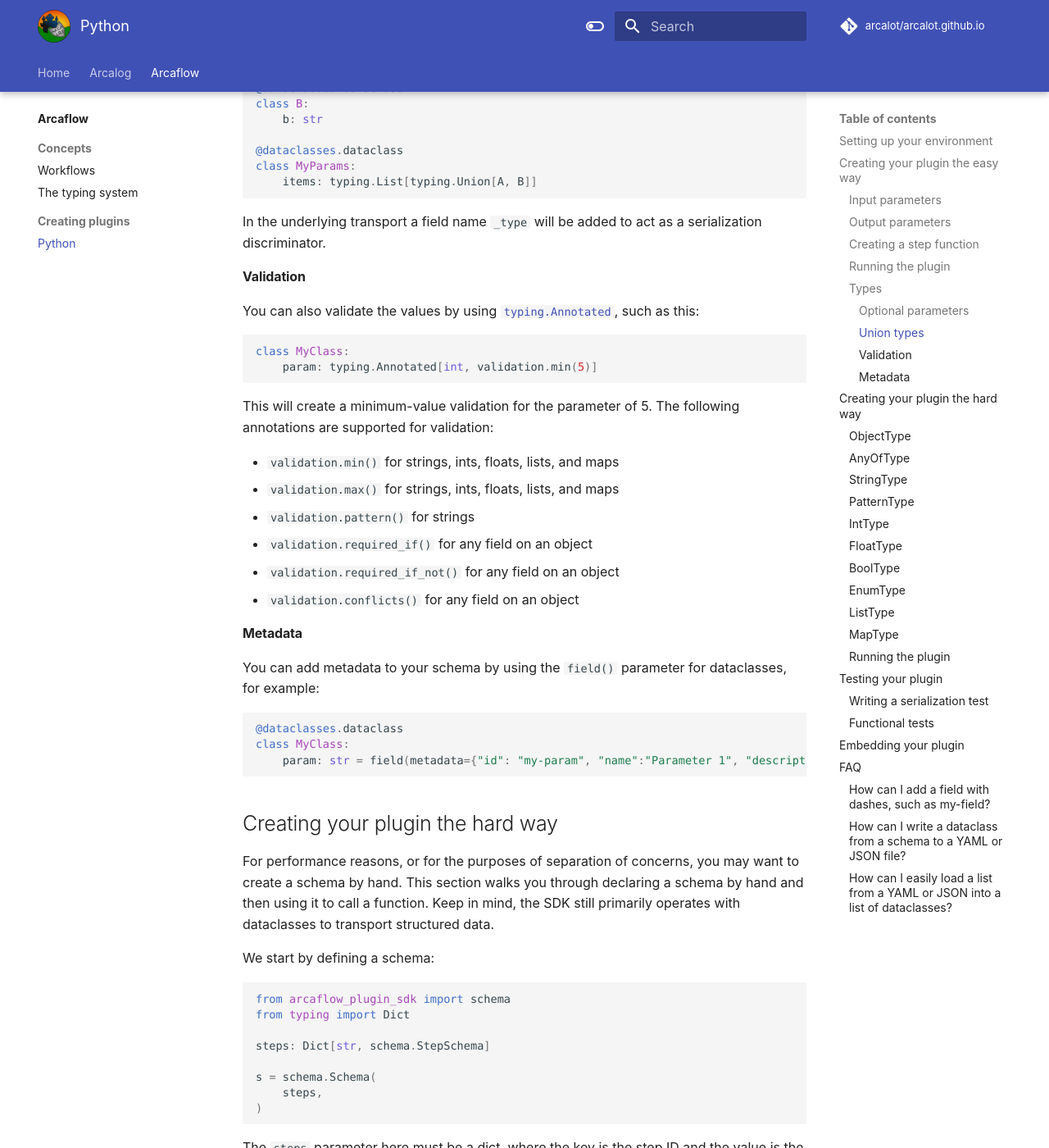
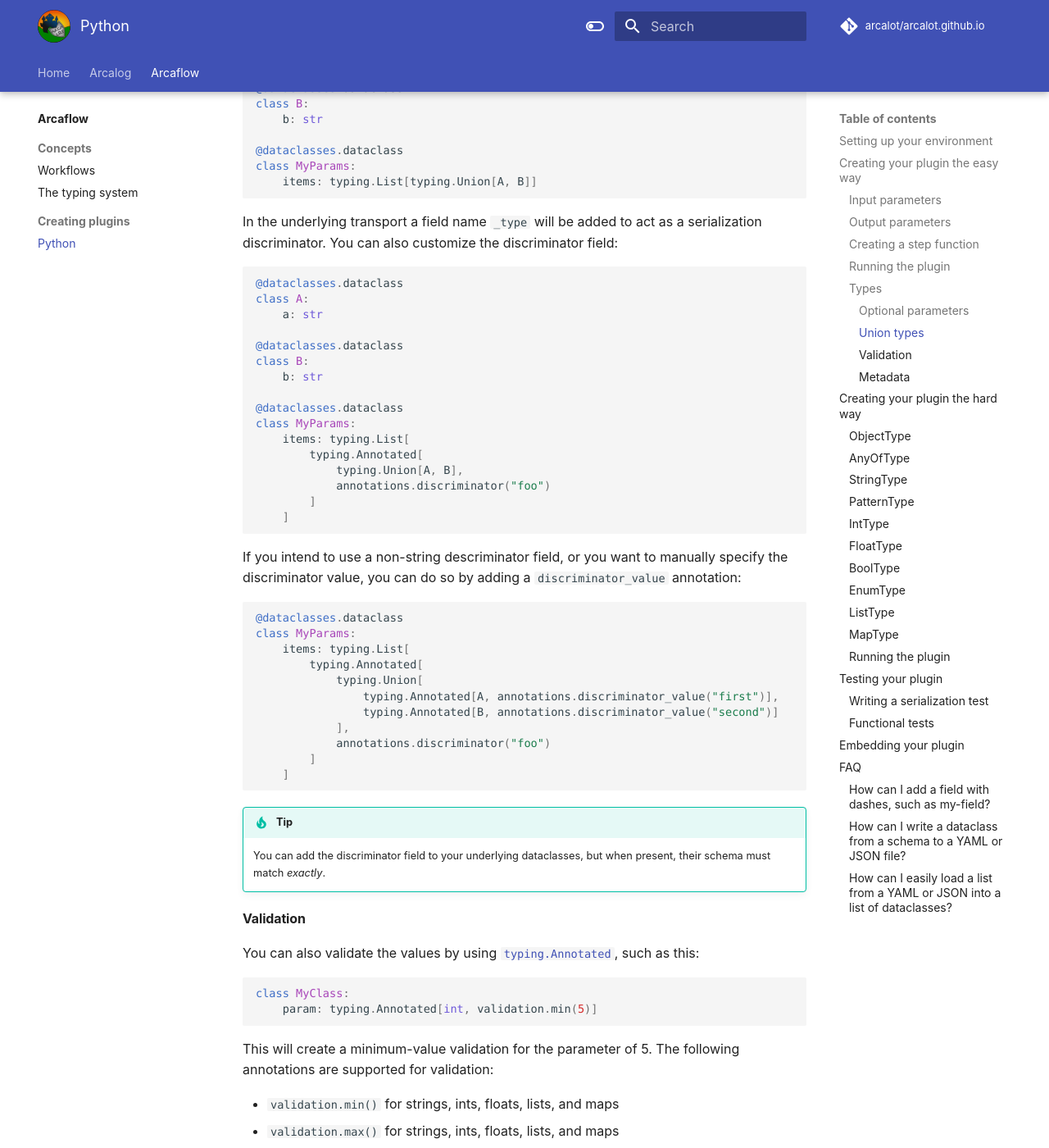
Before and after one commit to arcalot/arcalot.github.io, an MkDocs documentation site: the page built from docs/arcaflow/creating-plugins/python.md, in a window 1280 px wide and 1400 px high, scrolled down 4715 px. Shown: the whole window at 82% size. Built offline with MkDocs 1.6.1 and Material for MkDocs 9.7.7, drawn with Linux system fonts in a browser that asks for light colours; comment, search, counter and statistics services are not loaded.

Commit message:
Fixes #3: Adding support for custom discriminators

````diff
--- a/docs/arcaflow/creating-plugins/python.md
+++ b/docs/arcaflow/creating-plugins/python.md
@@ -293,7 +293,46 @@ class MyParams:
     items: typing.List[typing.Union[A, B]]
 ```
 
-In the underlying transport a field name `_type` will be added to act as a serialization discriminator.
+In the underlying transport a field name `_type` will be added to act as a serialization discriminator. You can also customize the discriminator field:
+
+```python
+@dataclasses.dataclass
+class A:
+    a: str
+
+@dataclasses.dataclass
+class B:
+    b: str
+
+@dataclasses.dataclass
+class MyParams:
+    items: typing.List[
+        typing.Annotated[
+            typing.Union[A, B],
+            annotations.discriminator("foo")
+        ]
+    ]
+```
+
+If you intend to use a non-string descriminator field, or you want to manually specify the discriminator value, you can
+do so by adding a `discriminator_value` annotation:
+
+```python
+@dataclasses.dataclass
+class MyParams:
+    items: typing.List[
+        typing.Annotated[
+            typing.Union[
+                typing.Annotated[A, annotations.discriminator_value("first")],
+                typing.Annotated[B, annotations.discriminator_value("second")]
+            ],
+            annotations.discriminator("foo")
+        ]
+    ]
+```
+
+!!! tip
+    You can add the discriminator field to your underlying dataclasses, but when present, their schema must match *exactly*.
 
 #### Validation
 
````
